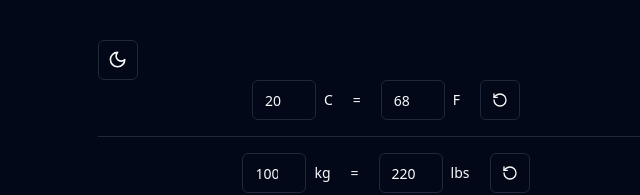
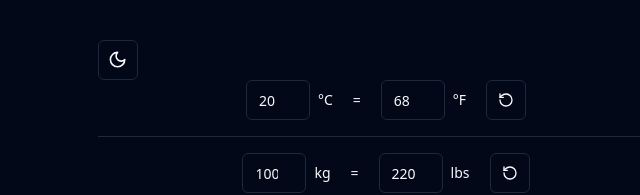
Before and after one commit to klevente/qonwerty, a React (Vite) app: page / in a window 1280 px wide. Shown: the top 195 px of the page, without its empty margins (254-894 px from the left). Built offline with nearby package versions, Linux system fonts and the light colour scheme.

Commit message:
Remove separate placeholder value from `convert-widget`

```diff
--- a/src/app.tsx
+++ b/src/app.tsx
@@ -32,13 +32,11 @@ function App() {
       <ThemeToggle />
       <ConvertWidget
         unitA={{
-          name: "C",
-          placeholder: "°C",
+          name: "°C",
           default: 20,
         }}
         unitB={{
-          name: "F",
-          placeholder: "°F",
+          name: "°F",
           default: celsiusToFahrenheit(20),
         }}
         convertAtoB={celsiusToFahrenheit}
@@ -48,12 +46,10 @@ function App() {
       <ConvertWidget
         unitA={{
           name: "kg",
-          placeholder: "kg",
           default: 100,
         }}
         unitB={{
           name: "lbs",
-          placeholder: "lbs",
           default: kgToLbs(100),
         }}
         convertAtoB={kgToLbs}
@@ -63,12 +59,10 @@ function App() {
       <ConvertWidget
         unitA={{
           name: "km/h",
-          placeholder: "km/h",
           default: 90,
         }}
         unitB={{
           name: "mph",
-          placeholder: "mph",
           default: kmhToMph(90),
         }}
         convertAtoB={kmhToMph}
--- a/src/components/convert-widget.tsx
+++ b/src/components/convert-widget.tsx
@@ -5,7 +5,6 @@ import { RotateCcw } from "lucide-react";
 
 interface Unit {
   name: string;
-  placeholder: string;
   default: number;
 }
 
@@ -51,7 +50,7 @@ export const ConvertWidget: React.FC<ConvertWidgetProps> = ({
         <Input
           ref={unitARef}
           type="number"
-          placeholder={unitA.placeholder}
+          placeholder={unitA.name}
           value={unitAValue}
           onChange={handleUnitAChange}
           className="w-16"
@@ -62,7 +61,7 @@ export const ConvertWidget: React.FC<ConvertWidgetProps> = ({
       <div className="flex items-center gap-2">
         <Input
           type="number"
-          placeholder={unitB.placeholder}
+          placeholder={unitB.name}
           value={unitBValue}
           onChange={handleUnitBChange}
           className="w-16"
```
